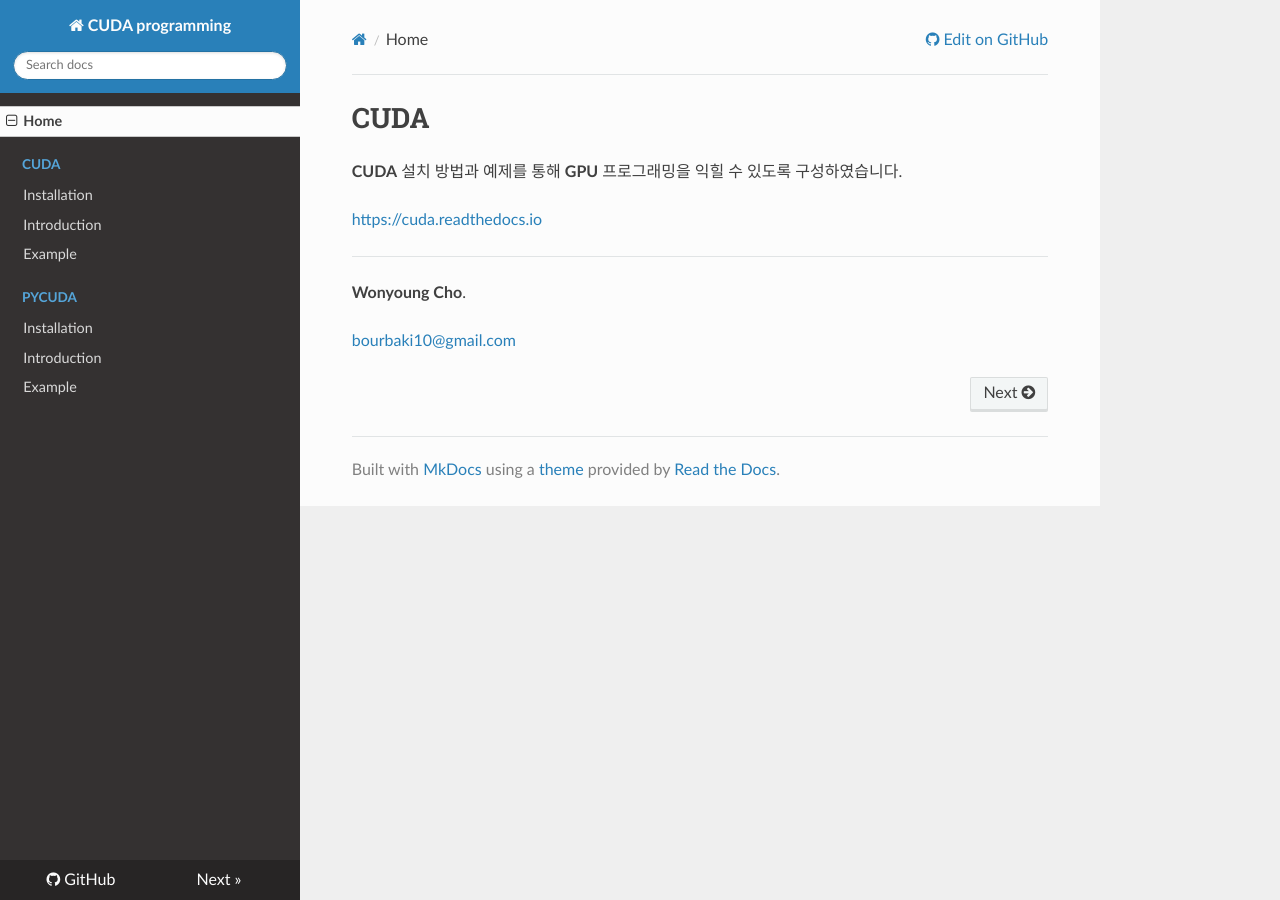
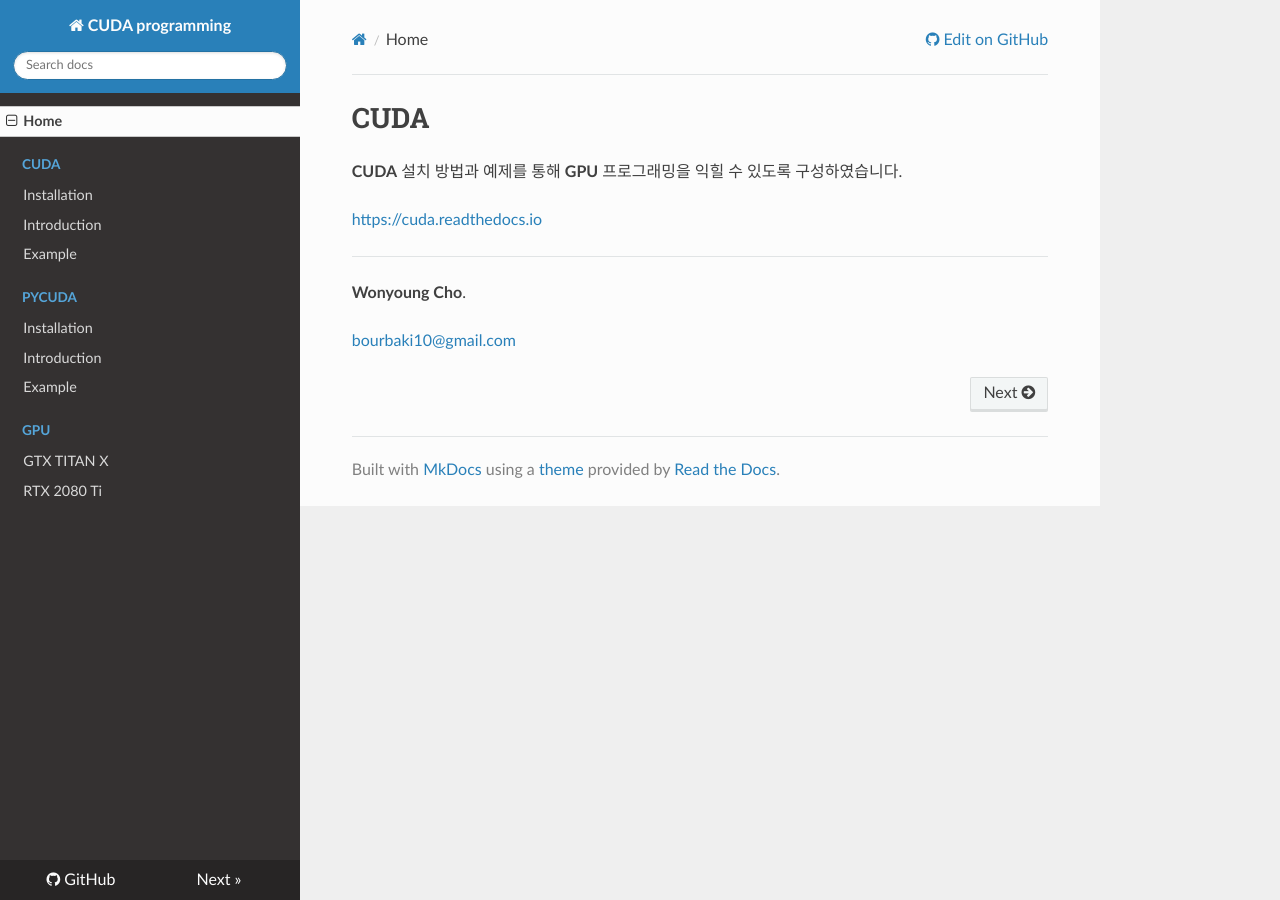
Before and after one commit to WonyoungCho/CUDA, an MkDocs documentation site: the page built from docs/index.md, in a window 1280 px wide. Built offline with MkDocs 1.6.1, drawn with Linux system fonts in a browser that asks for light colours; nearby versions of some CDN libraries; old or Windows-style settings are respelled for this version of MkDocs.

Commit message:
Update mkdocs.yml

```diff
--- a/mkdocs.yml
+++ b/mkdocs.yml
@@ -16,5 +16,8 @@ pages:
         - 'Installation': 'PyCUDA.md'
         - 'Introduction': 'PyCUDA_int.md'
         - 'Example': 'PyCUDA_ex.md'
+    - GPU:
+        - 'GTX TITAN X': 'gtxTitanX.md'
+        - 'RTX 2080 Ti': 'rtx2080Ti.md'
 
 theme: readthedocs
```
